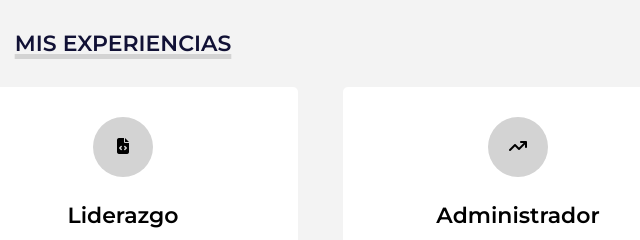
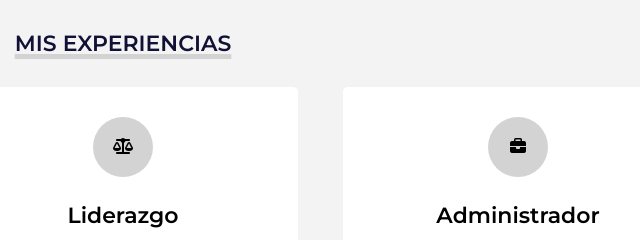
Before and after one commit to FacuCenturion/CV, a plain HTML site: page index.html in a window 1280 px wide. Shown: the part 1600-1840 px from the top of the page, 517-1157 px from the left. Drawn offline with Linux system fonts and the light colour scheme.

Commit message:
Add files via upload

```diff
--- a/index.html
+++ b/index.html
@@ -78,7 +78,7 @@
                 <p>Diseño de paginas web y desarrollos de ideas para las mismas.</p>
             </div>
             <div class="servicio">
-                <span class="icono"><i class="fa-solid fa-file-code"></i></span>
+                <span class="icono"><i class="fa-solid fa-scale-balanced"></i></span>
                 <h4>Liderazgo</h4>
                 <hr>
                 <ul class="servicios-tag">
@@ -87,7 +87,7 @@
                 <p>Me considero una persona que sabe ponerse ante los malos momentos y liderar grupos de trabajo.</p>
             </div>
             <div class="servicio">
-                <span class="icono"><i class="fa-solid fa-arrow-trend-up"></i></span>
+                <span class="icono"><i class="fa-sharp fa-solid fa-briefcase"></i></span>
                 <h4>Administrador</h4>
                 <hr>
                 <ul class="serv icios-tag">
```
